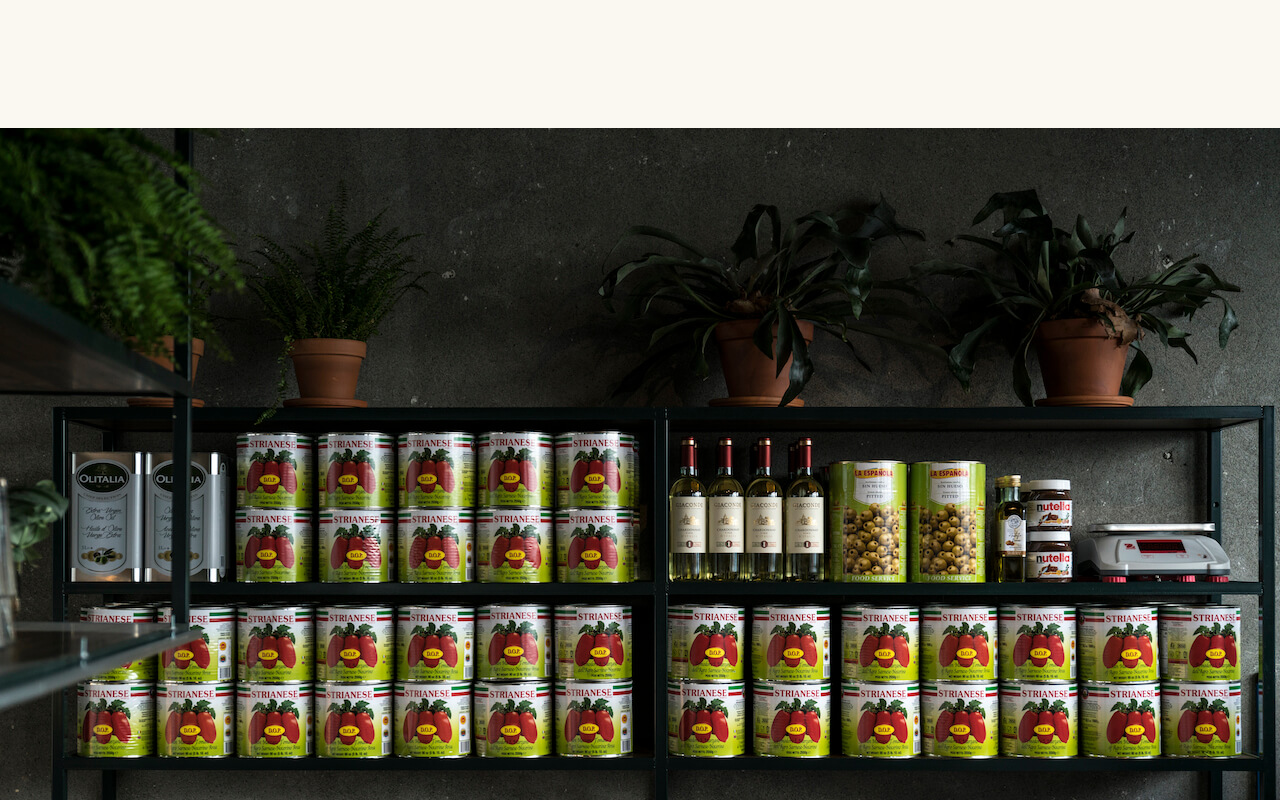
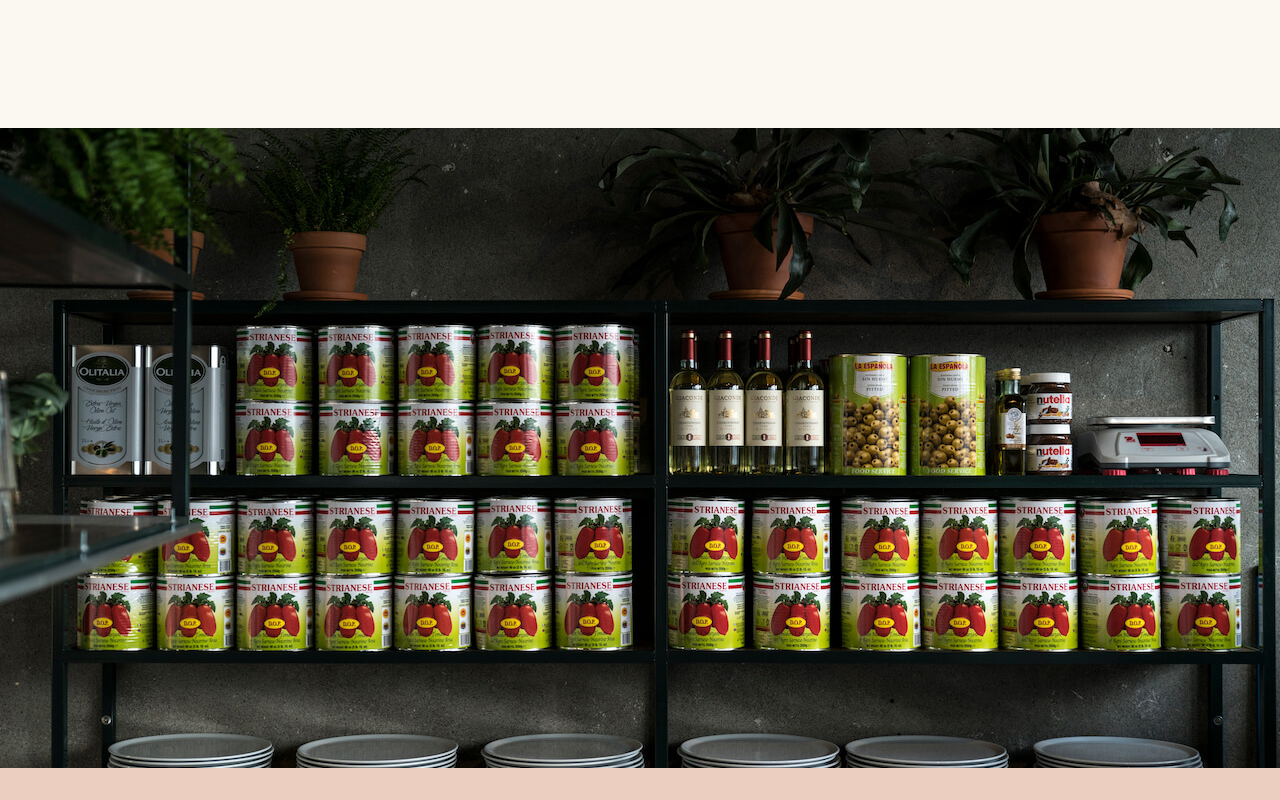
Before and after one commit to hugihlynsson/flatey, a plain HTML site: page index.html in a window 1280 px wide. Shown: the part 4120-4920 px from the top of the page. Drawn offline with nearby package versions, Linux system fonts and the light colour scheme; a small style sheet from the web is missing.

Commit message:
Fix missing tomato image

```diff
--- a/index.html
+++ b/index.html
@@ -76,10 +76,10 @@
 		</div>
 
 		<img
-			class="image"
-			alt="Flatey"
+			class="image image--fit"
+			alt="Tómatar"
 			sizes="100vw" src="images/tomato-1920w.jpg"
-			srcset="images/tomato-3840w.jpg 3840w,images/tomato-2560w.jpg 2560w, images/tomato-1920w.jpg 1920w, images/tomato-1280w.jpg 1280w, images/tomato-750w.jpg 750w"
+			srcset="images/tomato-3840w.jpg 3840w,images/tomato-2560w.jpg 2560w, images/tomato-1920w.jpg 1920w, images/tomato-1280w.jpg 1280w, images/tomato-720w.jpg 720w"
 		>
 
 		<div class="about">
```
